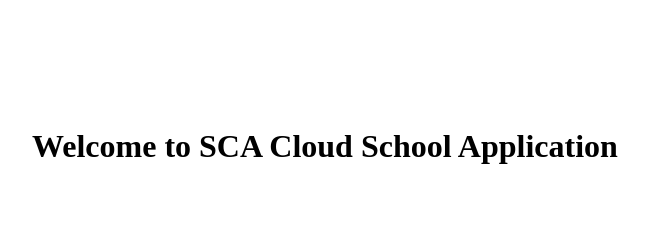
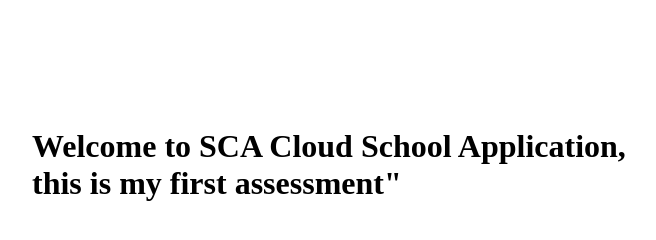
Before and after one commit to NikkyXO/SCA-Cloud-School-Application, a website: page docker/views/index.html in a window 1280 px wide. Shown: the whole page, without its empty margins (292-948 px from the left). Drawn offline with Linux system fonts and the light colour scheme.

Commit message:
Updated to display text in web page

```diff
--- a/docker/views/index.html
+++ b/docker/views/index.html
@@ -6,7 +6,7 @@
     <title>webpage</title>
 </head>
 <body>
-    <h1 style="width:50%; margin: 4em auto">Welcome to SCA Cloud School Application
+    <h1 style="width:50%; margin: 4em auto">Welcome to SCA Cloud School Application, this is my first assessment"
 
     </h1 >
 </body>
```
